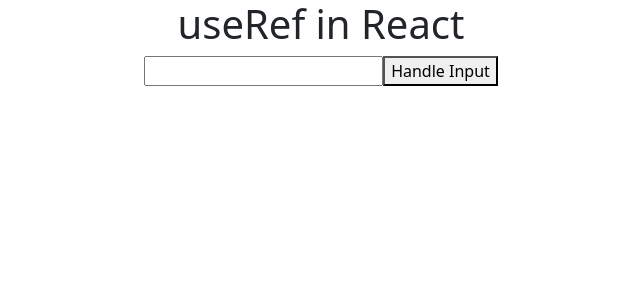
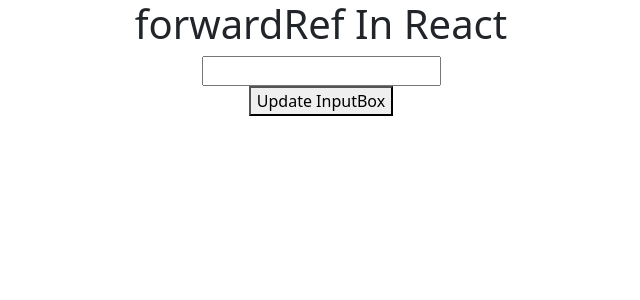
Before and after one commit to thisisshivamsingh/20-06-2022-Web-React, a React (Create React App) app: page / in a window 1280 px wide. Shown: the top 300 px of the page, without its empty margins (319-959 px from the left). Built offline with nearby package versions, Linux system fonts and the light colour scheme.

Commit message:
forwardRef Example

```diff
--- a/src/App.js
+++ b/src/App.js
@@ -1,19 +1,18 @@
 import "./App.css";
 import React, { useRef } from "react";
+import User from "./User";
 function App() {
   const inputRef = useRef(null);
-  function handleInput() {
-    console.log("function call");
-    // inputRef.current.value = "1000";
-    // inputRef.current.focus();
-    // inputRef.current.style.color = "red";
-    inputRef.current.style.display = "none";
+  function updateInput() {
+    inputRef.current.value = "1000";
+    inputRef.current.style.color = "red";
+    inputRef.current.focus();
   }
   return (
     <div className="App">
-      <h1>useRef in React</h1>
-      <input type="text" ref={inputRef} />
-      <button onClick={handleInput}>Handle Input</button>
+      <h1>forwardRef In React</h1>
+      <User ref={inputRef} />
+      <button onClick={updateInput}>Update InputBox</button>
     </div>
   );
 }
--- a/src/User.js
+++ b/src/User.js
@@ -58,16 +58,28 @@
 
 ////////////// #39 Pure Component in ReactJs ///////////////
 
-import "./App.css";
-import React, { PureComponent } from "react";
-class User extends PureComponent {
-  render() {
-    console.log("user component check-rerendering");
-    return (
-      <div className="App">
-        <h1>User Component {this.props.count}</h1>
-      </div>
-    );
-  }
+// import "./App.css";
+// import React, { PureComponent } from "react";
+// class User extends PureComponent {
+//   render() {
+//     console.log("user component check-rerendering");
+//     return (
+//       <div className="App">
+//         <h1>User Component {this.props.count}</h1>
+//       </div>
+//     );
+//   }
+// }
+// export default User;
+
+////////////// #43 forwardRef example /////////////
+
+import React, { forwardRef } from "react";
+function User(props, ref) {
+  return (
+    <div>
+      <input type="text" ref={ref} />
+    </div>
+  );
 }
-export default User;
+export default forwardRef(User);
```
